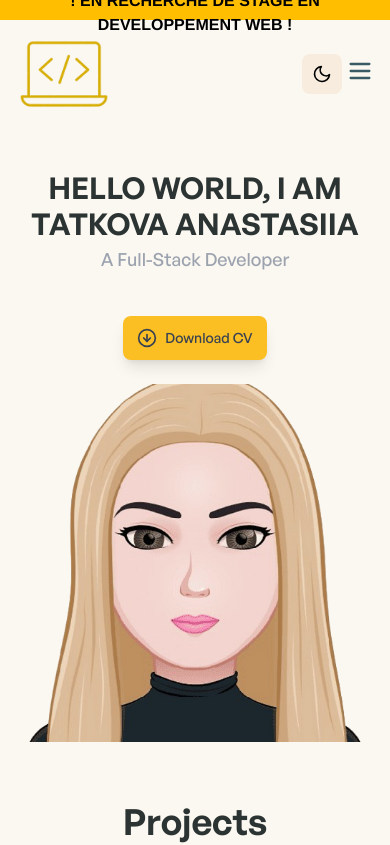
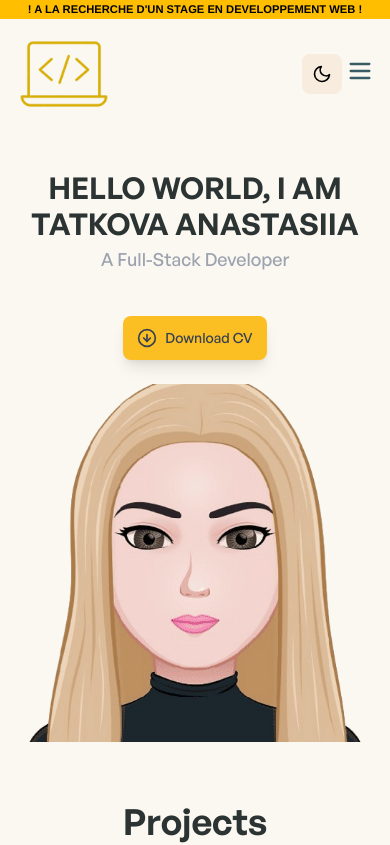
Before and after one commit to anastasiia19c/personnel-portfolio, a Vue app: page / in a window 390 px wide. Shown: the top 845 px of the page. Built offline with nearby package versions, Linux system fonts and the light colour scheme; what vue-backtotop would draw is missing.

Commit message:
fix: make responsive banner

```diff
--- a/src/components/shared/Banner.vue
+++ b/src/components/shared/Banner.vue
@@ -1,10 +1,10 @@
 <template>
     <header class="banner">
       <div class="container">
-        <h1> ! EN RECHERCHE DE STAGE EN DEVELOPPEMENT WEB !</h1>
+        <h1>! A LA RECHERCHE D'UN STAGE EN DEVELOPPEMENT WEB !</h1>
       </div>
     </header>
-</template>
+  </template>
 
   <script>
   export default {
@@ -26,21 +26,34 @@
     justify-content: center;
     align-items: center;
     text-align: center;
-    padding-top: 5px;
-  }
-
-  .container {
-    display: flex;
-    justify-content: center;
-    align-items: center;
-    text-align: center;
   }
 
   h1 {
-    font-size: 1rem;
+    font-size: 1.2rem;
     margin: 0;
     font-weight: bold;
     text-align: center;
+    line-height: 1.2;
   }
 
-</style>
+  @media (max-width: 768px) {
+    .banner {
+      height: auto;
+      padding: 10px 0;
+    }
+
+    h1 {
+      font-size: 1rem;
+    }
+  }
+
+  @media (max-width: 480px) {
+    .banner {
+      padding: 3px 0;
+    }
+
+    h1 {
+      font-size: 0.7rem;
+    }
+  }
+  </style>
```
